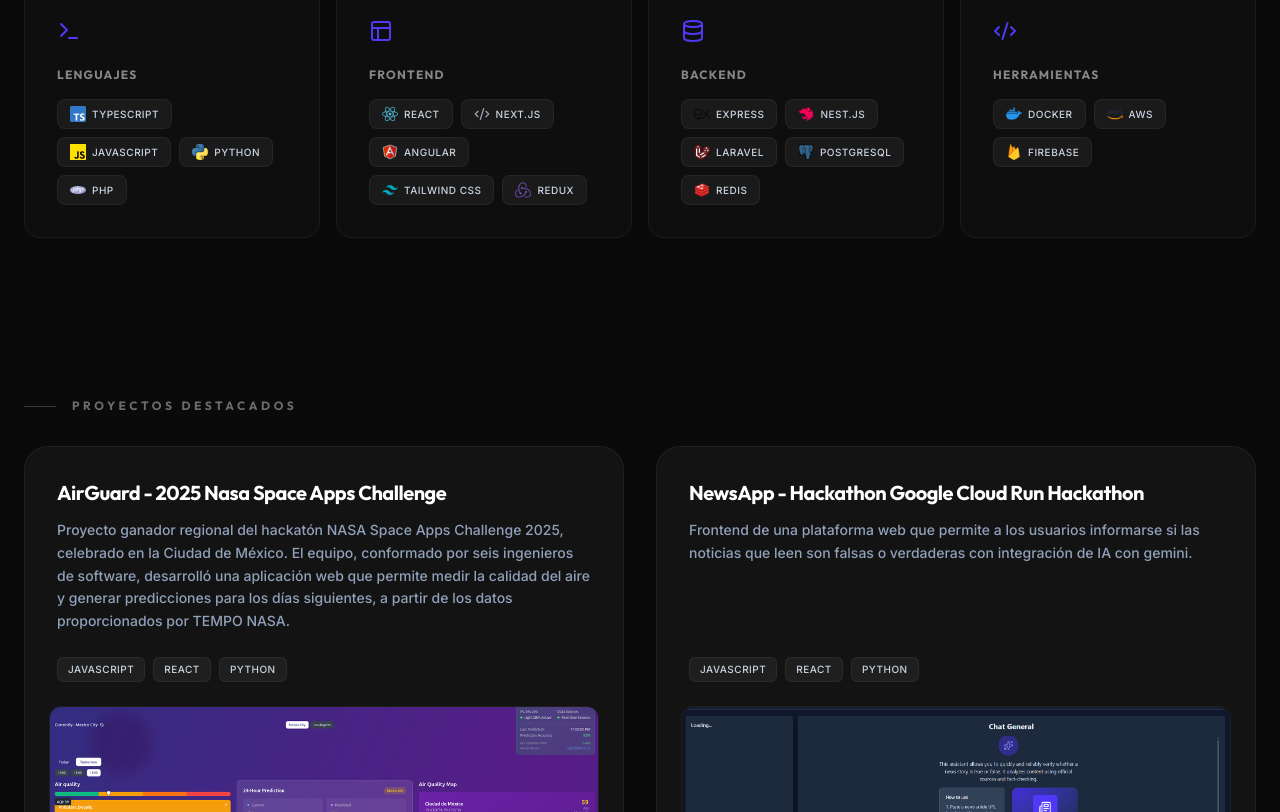
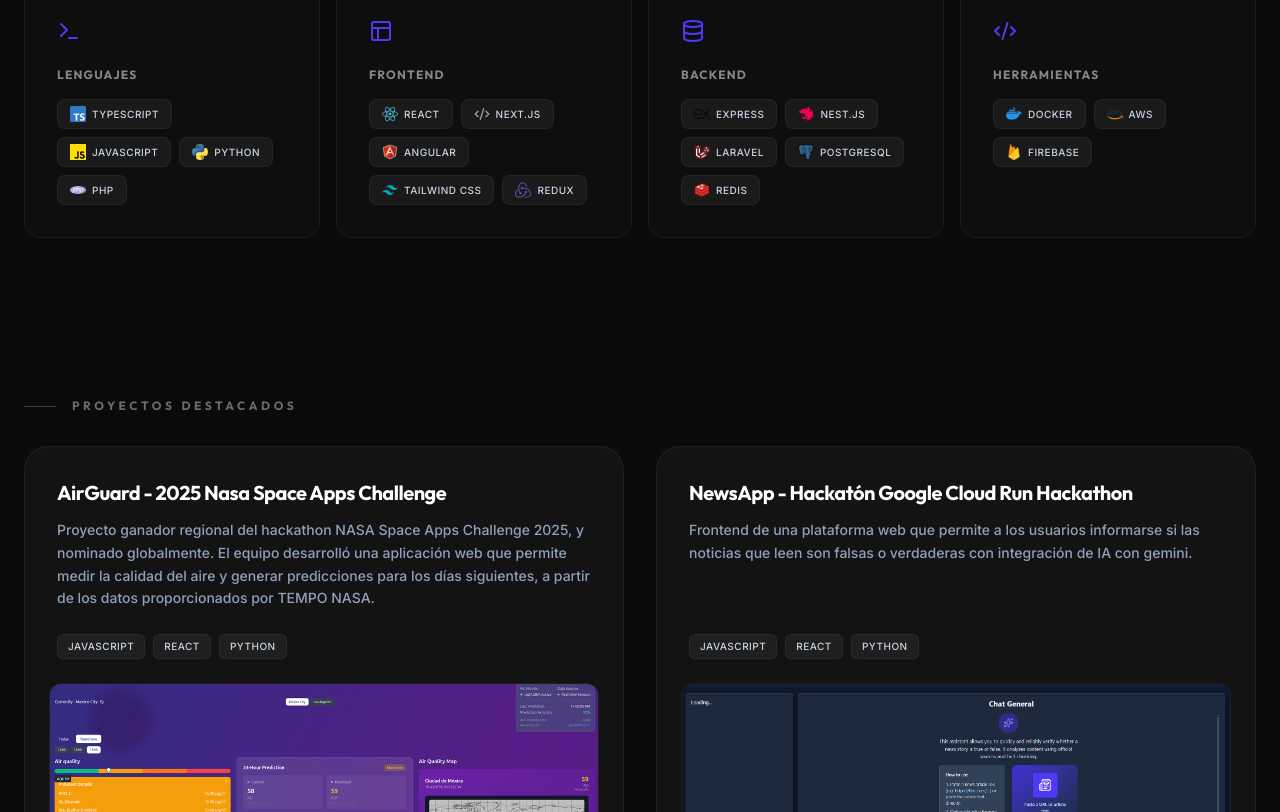
Before and after one commit to HarryHndz/portfolio-harry, a React (Vite) app: page / in a window 1280 px wide. Shown: the part 2839-3651 px from the top of the page. Built offline with nearby package versions, Linux system fonts and the light colour scheme.

Commit message:
feat: implement projects and about sections with multi-language support constants

```diff
--- a/src/components/About.tsx
+++ b/src/components/About.tsx
@@ -21,7 +21,7 @@
              <div className="text-[9px] uppercase tracking-[0.2em] text-slate-500">{t.about.content2}</div>
           </div>
           <div className="bg-white/2 border border-white/5 p-8 rounded-2xl">
-             <div className="text-3xl font-display font-extrabold text-white mb-1">4+</div>
+             <div className="text-3xl font-display font-extrabold text-white mb-1">5+</div>
              <div className="text-[9px] uppercase tracking-[0.2em] text-slate-500">{t.about.content3}</div>
           </div>
         </div>
--- a/src/components/Projects.tsx
+++ b/src/components/Projects.tsx
@@ -46,6 +46,8 @@
               <ProjectCarousel images={project.images} />
 
               <div className="mt-6 flex gap-3">
+                {
+                  (project.link !== "") && (
                      <a
                       href={project.link}
                       className="flex-1 flex items-center justify-center gap-2 bg-white text-black py-4 text-[11px] uppercase font-bold tracking-[0.2em] hover:bg-slate-200 transition-all active:scale-95 rounded-lg"
@@ -53,6 +55,8 @@
                       <ExternalLink size={14} />
                       {t.projects.viewProject}
                     </a>
+                  )
+                }
                 <a
                   href={project.github}
                   className="px-6 flex items-center justify-center gap-2 bg-white/5 border border-white/10 text-white/60 py-4 text-[11px] uppercase font-bold tracking-[0.2em] hover:bg-white/10 hover:text-white transition-all active:scale-95 rounded-lg"
--- a/src/constants/translations.ts
+++ b/src/constants/translations.ts
@@ -22,7 +22,7 @@
       title: "Acerca de mí",
       content: "Cuento con experiencia sólida en el ecosistema JavaScript/TypeScript y Python fullstack, complementado con experiencia en bases de datos SQL con PostgreSQL y NoSQL con Firebase. He participado en proyectos gubernamentales y empresariales desarrollando plataformas web, aplicaciones móviles y módulos backend.",
       content2: "Años de experiencia" ,
-      content3: "Proyectos en vivo"
+      content3: "Proyectos personales"
     },
     experience: {
       title: "Experiencia Profesional",
@@ -89,16 +89,16 @@
       items: [
         {
           title: "AirGuard - 2025 Nasa Space Apps Challenge",
-          description: "Proyecto ganador regional del hackatón NASA Space Apps Challenge 2025, celebrado en la Ciudad de México. El equipo, conformado por seis ingenieros de software, desarrolló una aplicación web que permite medir la calidad del aire y generar predicciones para los días siguientes, a partir de los datos proporcionados por TEMPO NASA.",
+          description: "Proyecto ganador regional del hackathon NASA Space Apps Challenge 2025, y nominado globalmente. El equipo desarrolló una aplicación web que permite medir la calidad del aire y generar predicciones para los días siguientes, a partir de los datos proporcionados por TEMPO NASA.",
           images: [
             "/airguard.png"
           ],
-          link: "https://github.com/Ivanhdz04/AirGuard",
+          link: "",
           github: "https://github.com/Ivanhdz04/AirGuard",
           technologies: ["JavaScript", "React", "Python"]
         },
         {
-          title: "NewsApp - Hackathon Google Cloud Run Hackathon",
+          title: "NewsApp - Hackatón Google Cloud Run Hackathon",
           description: "Frontend de una plataforma web que permite a los usuarios informarse si las noticias que leen son falsas o verdaderas con integración de IA con gemini.",
           images: [
             "/news-app.png"
@@ -113,7 +113,7 @@
           images: [
             "/safePulse.png"
           ],
-          link: "https://github.com/HarryHndz/alert-button-app",
+          link: "",
           github: "https://github.com/HarryHndz/alert-button-app",
           technologies: ["TypeScript", "React Native", "Expo", "Tailwind CSS", "Protocolo MQTT"]
         },
@@ -123,19 +123,9 @@
           images: [
             "/travelProsus.png"
           ],
-          link: "https://github.com/Rodrup9/travel-prosus/tree/dev",
+          link: "",
           github: "https://github.com/Rodrup9/travel-prosus/tree/dev",
           technologies: ["Python", "FastAPI", "Supabase", "Neo4j", "WebSocket"]
-        },
-        {
-          title: "Front End transporte",
-          description: "Sitio web para la visualización del transporte publico de la región en tiempo real, panel de admimistración para dueños y choferes.",
-          images: [
-            "/frontCombis.png"
-          ],
-          link: "https://github.com/HarryHndz/proyecto-combis",
-          github: "https://github.com/HarryHndz/proyecto-combis",
-          technologies: ["TypeScript", "React", "Material UI"]
         },
         {
           title: "Ecommerce",
@@ -143,7 +133,7 @@
           images: [
             "/ecomercephp.png"
           ],
-          link: "https://github.com/HarryHndz/laravel-ecommerce",
+          link: "",
           github: "https://github.com/HarryHndz/laravel-ecommerce",
           technologies: ["PHP", "Laravel", "MySQL", "HTML5", "CSS3", "JavaScript"]
         }
@@ -173,7 +163,7 @@
       title: "About Me",
       content: "I have solid experience in the JavaScript/TypeScript and Python full-stack ecosystem, complemented by experience in SQL databases with PostgreSQL and NoSQL with Firebase. I have participated in government and enterprise projects developing web platforms, mobile applications, and backend modules.",
       content2: "Years of experience",
-      content3: "Live Projects"
+      content3: "Personal Projects"
     },
     experience: {
       title: "Professional Experience",
@@ -240,11 +230,21 @@
       items: [
         {
           title: "AirGuard",
-          description: "Regional winning project of the NASA Space Apps Challenge 2025, held in Mexico City. The team, composed of six software engineers, developed a web application that measures air quality and generates predictions for the following days using data provided by NASA's TEMPO.",
+          description: "Regional winning project of the NASA Space Apps Challenge 2025, and nominated globally. The team developed a web application that measures air quality and generates predictions for the following days using data provided by NASA's TEMPO.",
           images: [
             "/airguard.png"
           ],
-          link: "https://github.com/Ivanhdz04/AirGuard",
+          link: "",
+          github: "https://github.com/Ivanhdz04/AirGuard",
+          technologies: ["JavaScript", "React", "Python"]
+        },
+        {
+          title: "NewsApp - Hackatón Google Cloud Run Hackathon",
+          description: "Frontend of a web platform that allows users to find out if the news they read are false or true with integration of IA with gemini.",
+          images: [
+            "/news-app.png"
+          ],
+          link: "https://news-app-frontend-521441037803.us-central1.run.app/",
           github: "https://github.com/Ivanhdz04/AirGuard",
           technologies: ["JavaScript", "React", "Python"]
         },
@@ -254,7 +254,7 @@
           images: [
             "/safePulse.png"
           ],
-          link: "https://github.com/HarryHndz/alert-button-app",
+          link: "",
           github: "https://github.com/HarryHndz/alert-button-app",
           technologies: ["TypeScript", "React Native", "Expo", "Tailwind CSS", "Protocolo MQTT"]
         },
@@ -264,19 +264,9 @@
           images: [
             "/travelProsus.png"
           ],
-          link: "https://github.com/Rodrup9/travel-prosus/tree/dev",
+          link: "",
           github: "https://github.com/Rodrup9/travel-prosus/tree/dev",
           technologies: ["Python", "FastAPI", "Supabase", "Neo4j", "WebSocket"]
-        },
-        {
-          title: "Public Transport Frontend",
-          description: "Website for real-time public transport visualization in the region, with an admin panel for owners and drivers.",
-          images: [
-            "/frontCombis.png"
-          ],
-          link: "https://github.com/HarryHndz/proyecto-combis",
-          github: "https://github.com/HarryHndz/proyecto-combis",
-          technologies: ["TypeScript", "React", "Material UI"]
         },
         {
           title: "Ecommerce",
@@ -284,7 +274,7 @@
           images: [
             "/ecomercephp.png"
           ],
-          link: "https://github.com/HarryHndz/laravel-ecommerce",
+          link: "",
           github: "https://github.com/HarryHndz/laravel-ecommerce",
           technologies: ["PHP", "Laravel", "MySQL", "HTML5", "CSS3", "JavaScript"]
         }
```
Lines whose indentation alone changed are shown as unchanged.
